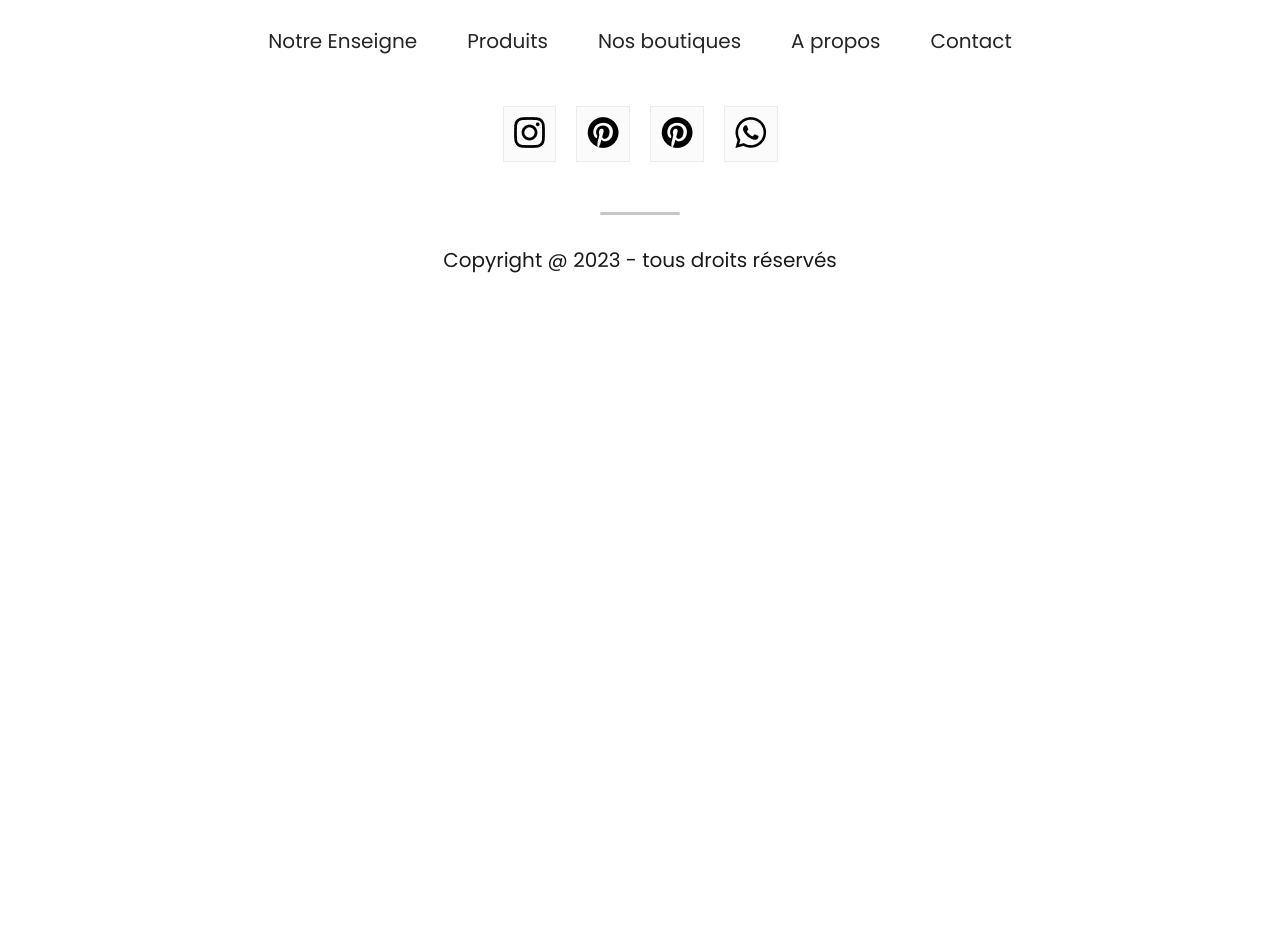
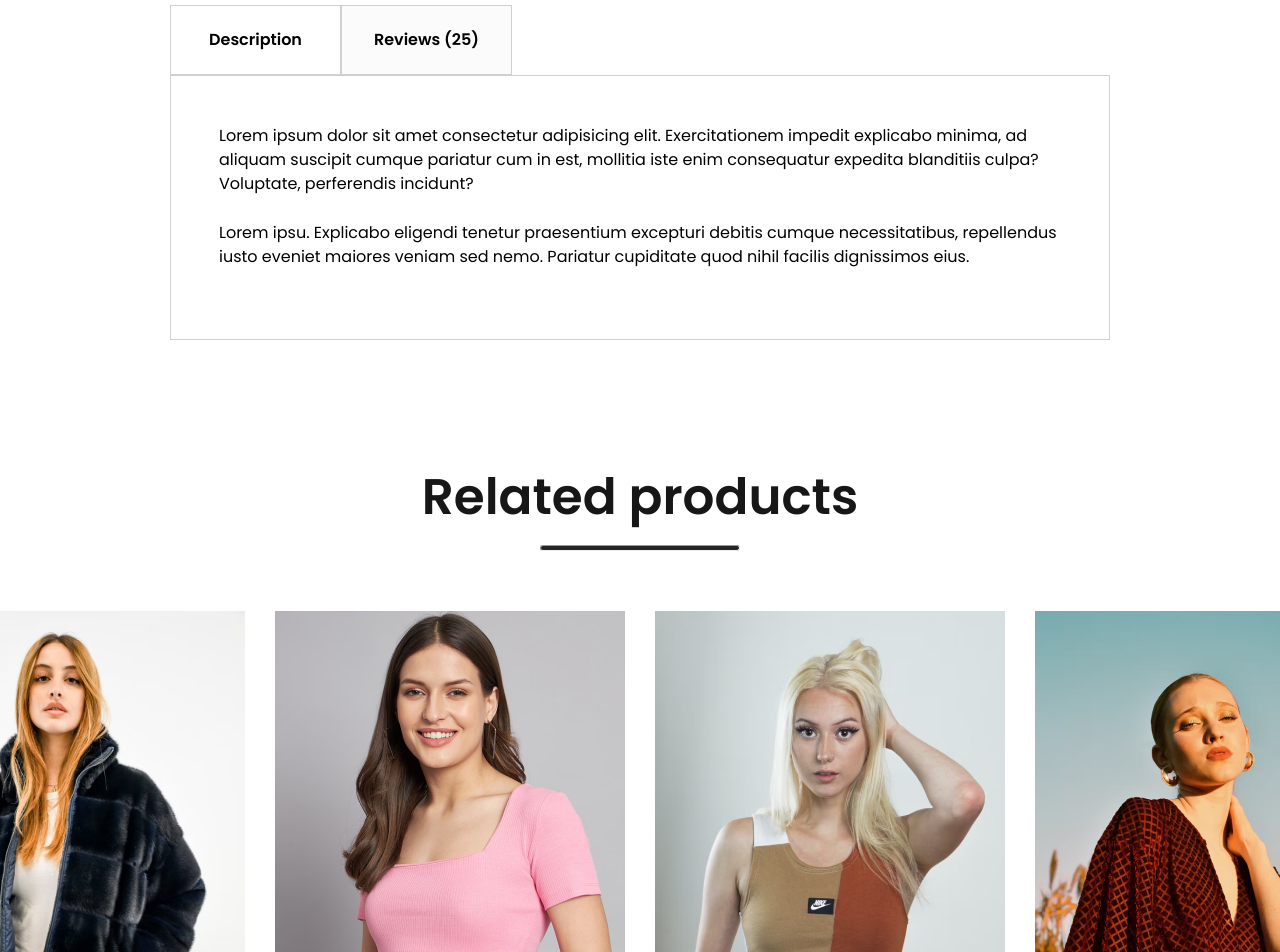
Before and after one commit to lapinRagnar/react-mongodb-atlas-ecommerce-2023, a React (Vite) app: page /product/1 in a window 1280 px wide. Shown: the part 1260-2212 px from the top of the page. Before the commit the page ends 1565 px from the top, so only its background shows below. Built offline with nearby package versions, Linux system fonts and the light colour scheme; a web font is replaced by a local one.

Commit message:
description box - related product

```diff
--- /dev/null
+++ b/src/components/descriptionBox/DescriptionBox.css
@@ -0,0 +1,32 @@
+.descriptionbox{
+  margin: 120px 170px;
+}
+
+
+.descriptionbox-navigator{
+  display: flex;
+}
+
+.descriptionbox-nav-box{
+  display: flex;
+  align-items: center;
+  justify-content: center;
+  font-size: 16px;
+  font-weight: 600;
+  width: 171px;
+  height: 70px;
+  border: 1px solid #d0d0d0;
+}
+
+.descriptionbox-nav-box.fade{
+  background: #fbfbfb;
+}
+
+.descriptionbox-description{
+  display: flex;
+  flex-direction: column;
+  gap: 25px;
+  border: 1px solid #d0d0d0;
+  padding: 48px;
+  padding-bottom: 70px;
+}
--- /dev/null
+++ b/src/components/descriptionBox/DescriptionBox.jsx
@@ -0,0 +1,21 @@
+import './DescriptionBox.css'
+const DescriptionBox = () => {
+  return (
+    <div className='descriptionbox'>
+      <div className="descriptionbox-navigator">
+        <div className="descriptionbox-nav-box">
+          Description
+        </div>
+        <div className="descriptionbox-nav-box fade">
+          Reviews (25)
+        </div>
+      </div>
+        <div className="descriptionbox-description">
+          <p>Lorem ipsum dolor sit amet consectetur adipisicing elit. Exercitationem impedit explicabo minima, ad aliquam suscipit cumque pariatur cum in est, mollitia iste enim consequatur expedita blanditiis culpa? Voluptate, perferendis incidunt?</p>
+          <p>Lorem ipsu. Explicabo eligendi tenetur praesentium excepturi debitis cumque necessitatibus, repellendus iusto eveniet maiores veniam sed nemo. Pariatur cupiditate quod nihil facilis dignissimos eius.</p>
+        </div>
+    </div>
+  )
+}
+
+export default DescriptionBox
--- /dev/null
+++ b/src/components/relatedProducts/RelatedProducts.css
@@ -0,0 +1,26 @@
+.relatedproducts{
+  display: flex;
+  flex-direction: column;
+  align-items: center;
+  gap: 10px;
+  height: 90vh;
+}
+
+.relatedproducts h1{
+  color: #171717;
+  font-size: 50px;
+  font-weight: 600;
+}
+
+.relatedproducts hr {
+  width: 200px;
+  height: 6px;
+  border-radius: 10px;
+  background: #252525;
+}
+
+.relatedproducts-item{
+  margin-top: 50px;
+  display: flex;
+  gap: 30px;
+}
--- /dev/null
+++ b/src/components/relatedProducts/RelatedProducts.jsx
@@ -0,0 +1,22 @@
+import './RelatedProducts.css'
+import data_product from '../assets/data'
+import Item from '../../components/item/Item'
+const RelatedProducts = () => {
+
+
+
+  return (
+    <div className='relatedproducts'>
+      <h1>Related products </h1>
+      <hr />
+      <div className="relatedproducts-item">
+        { data_product.map((item, i) => {
+          return <Item key={i} {...item}/>
+        })}
+      </div>
+
+    </div>
+  )
+}
+
+export default RelatedProducts
--- a/src/pages/Product.jsx
+++ b/src/pages/Product.jsx
@@ -1,6 +1,8 @@
 import { useParams } from "react-router-dom"
 import Breadcrum from "../components/breadcrums/Breadcrum"
 import ProductDisplay from "../components/productDisplay/ProductDisplay"
+import DescriptionBox from "../components/descriptionBox/DescriptionBox"
+import RelatedProducts from "../components/relatedProducts/RelatedProducts"
 
 
 const Product = (props) => {
@@ -18,6 +20,8 @@ const Product = (props) => {
     <div>
       <Breadcrum product={product} />
       <ProductDisplay product={product}/>
+      <DescriptionBox />
+      <RelatedProducts />
     </div>
   )
 }
```
